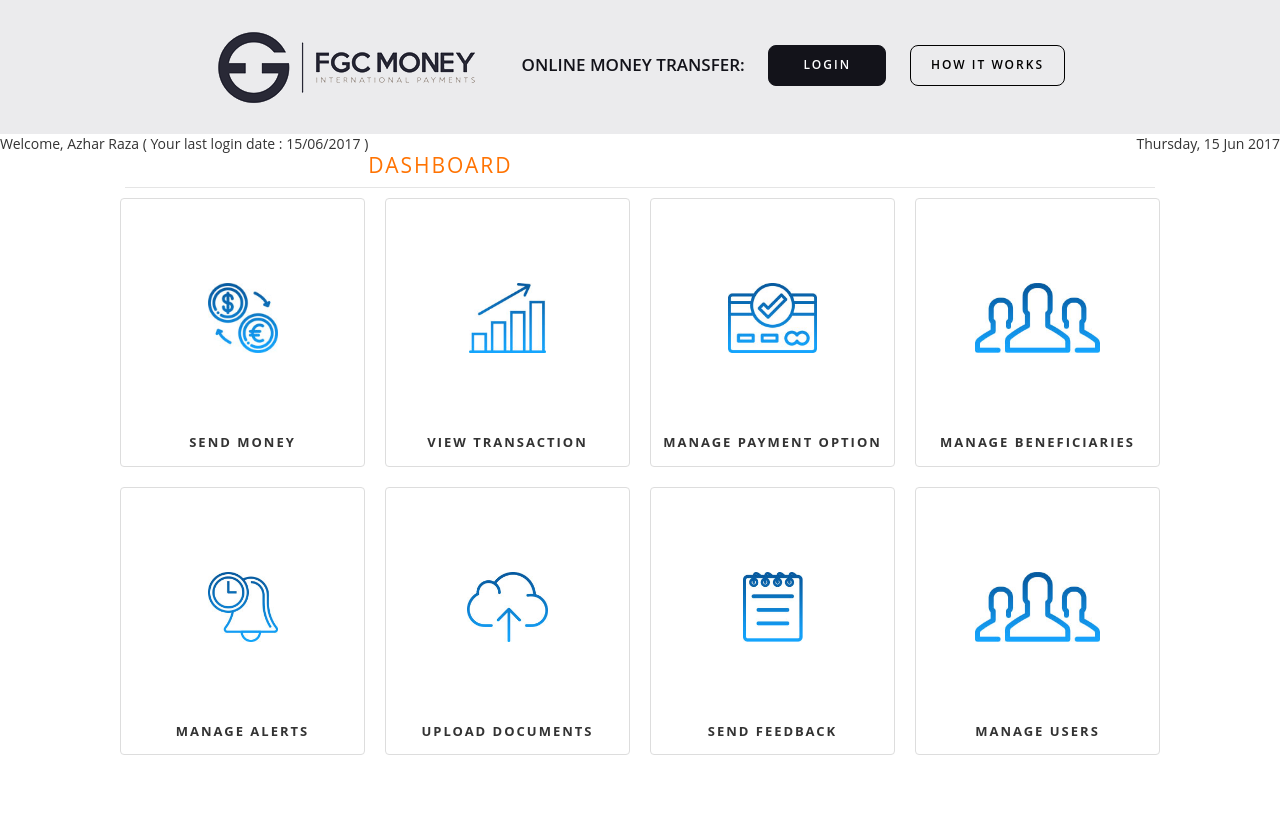
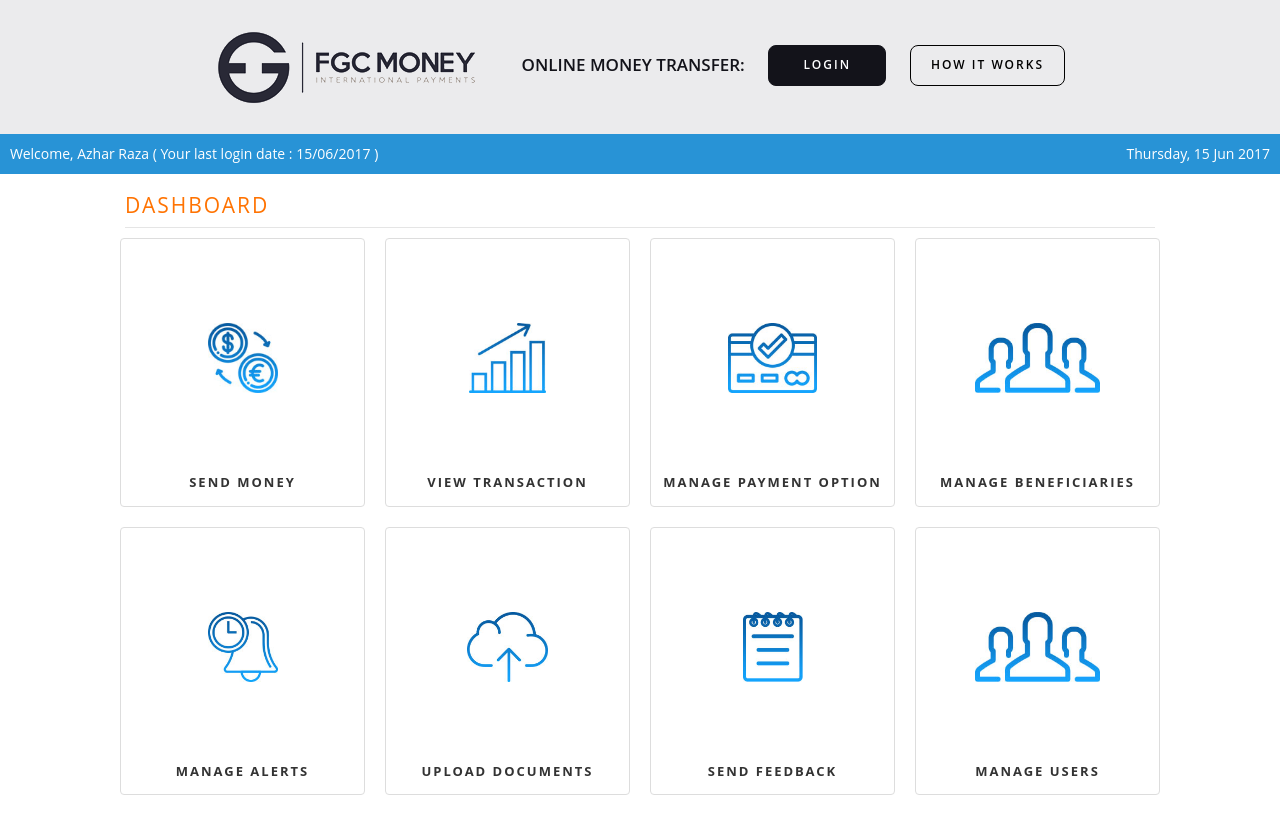
Before and after one commit to mfahadcodenvoi1/fgc_money, a website: page public/views/dashboard.html in a window 1280 px wide. Drawn offline with nearby package versions, Linux system fonts and the light colour scheme.

Commit message:
dashboard completed

```diff
--- a/public/css/header-custom.css
+++ b/public/css/header-custom.css
@@ -51,6 +51,7 @@
 }
 
 .nav-label{
-    padding: 10px;
+    width: 100%;
     background-color: rgb( 40, 147, 214 );
+    color: white;
 }
--- a/public/views/dashboard.html
+++ b/public/views/dashboard.html
@@ -28,9 +28,9 @@
 
 </div>
 
-<div>
-    <span class="pull-left">Welcome, Azhar Raza ( Your last login date : 15/06/2017 )</span>
-    <span class="pull-right">Thursday, 15 Jun 2017</span>
+<div class="nav-label row margin-0">
+    <span class="pull-left padding-10">Welcome, Azhar Raza ( Your last login date : 15/06/2017 )</span>
+    <span class="pull-right padding-10">Thursday, 15 Jun 2017</span>
 </div>
 
 <div class="container custom-container text-center">
```
